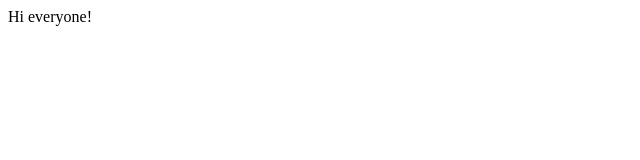
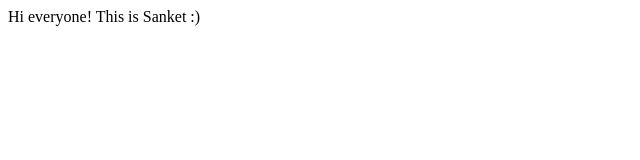
Before and after one commit to omsanket/CourseraTest, a plain HTML site: page site/index.html in a window 1280 px wide. Shown: the whole page, without its empty margins (0-640 px from the left). Drawn offline with Linux system fonts and the light colour scheme.

Commit message:
new addition

```diff
--- a/site/index.html
+++ b/site/index.html
@@ -4,6 +4,6 @@
 	<title>Hello Coursera!</title>
 </head>
 <body>
-Hi everyone!
+Hi everyone! This is Sanket :)
 </body>
 </html>
```
